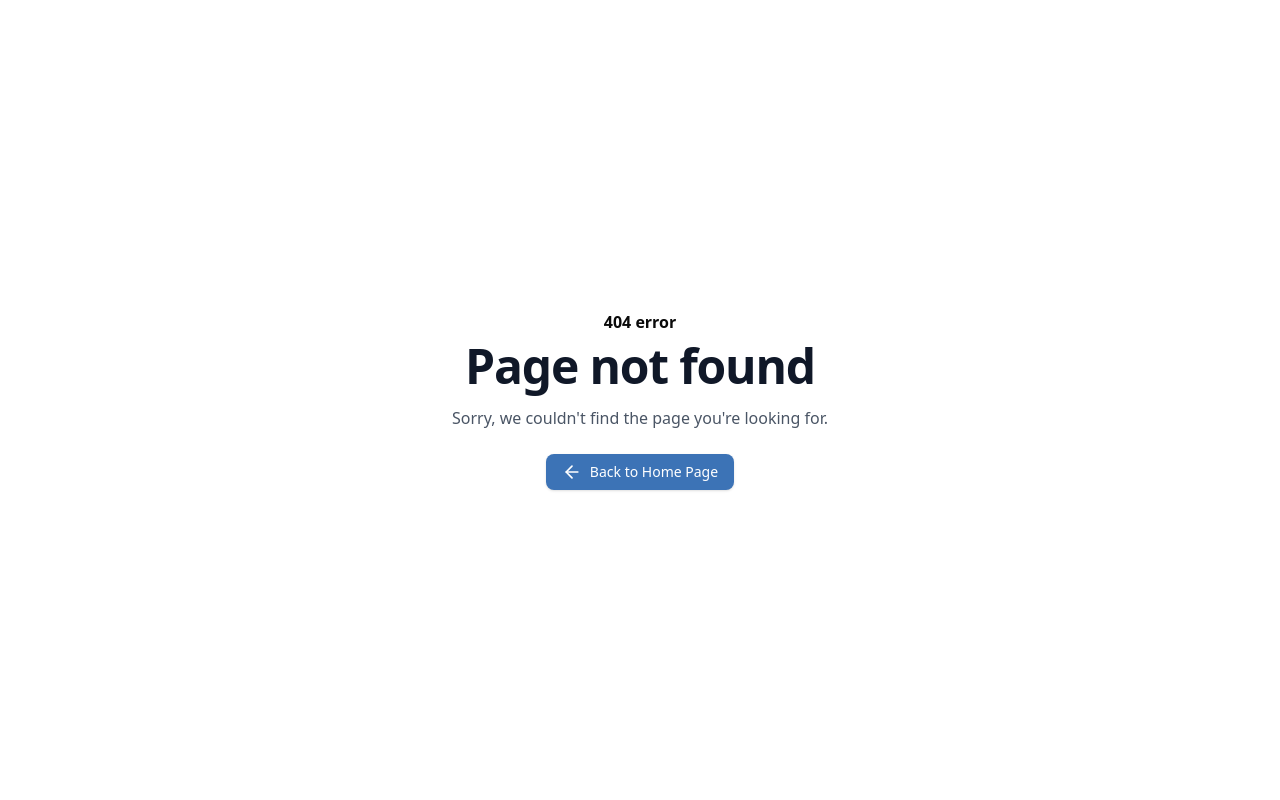
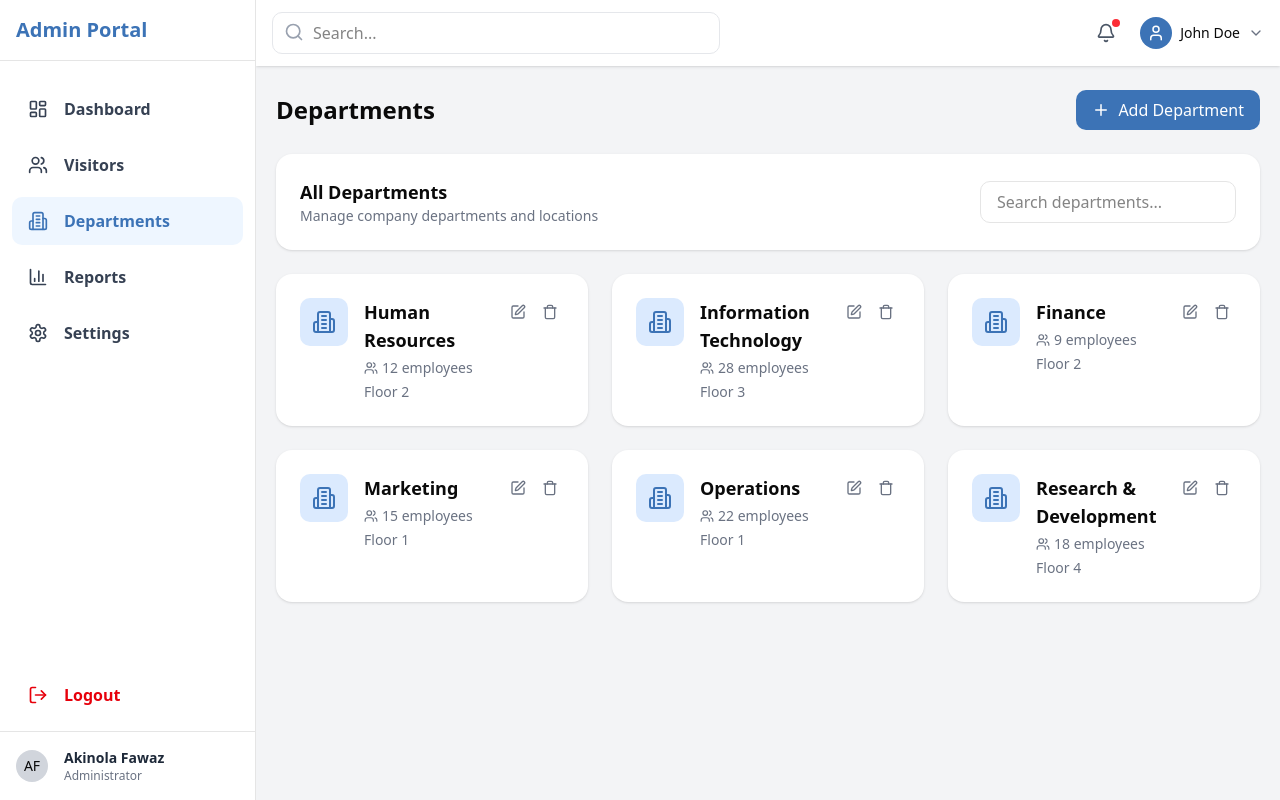
Before and after one commit to Phawaaaz/vms-fe, a React (Vite) app: page /admin/departments in a window 1280 px wide. Before the commit this address had no page. Built offline with nearby package versions, Linux system fonts and the light colour scheme.

Commit message:
implement departments page ui

```diff
--- /dev/null
+++ b/src/pages/admin/Departments.jsx
@@ -0,0 +1,81 @@
+import React from "react";
+import Card from "../../components/common/Card";
+import { Building2, Plus, Users, Edit, Trash } from "lucide-react";
+
+const mockDepartments = [
+  { id: 1, name: "Human Resources", employees: 12, location: "Floor 2" },
+  { id: 2, name: "Information Technology", employees: 28, location: "Floor 3" },
+  { id: 3, name: "Finance", employees: 9, location: "Floor 2" },
+  { id: 4, name: "Marketing", employees: 15, location: "Floor 1" },
+  { id: 5, name: "Operations", employees: 22, location: "Floor 1" },
+  { id: 6, name: "Research & Development", employees: 18, location: "Floor 4" },
+];
+
+const DepartmentCard = ({ department }) => (
+  <Card className="transition-all duration-300 hover:shadow-md">
+    <div className="flex items-start justify-between">
+      <div className="flex items-start">
+        <div className="p-3 bg-blue-100 rounded-lg text-[#3c73b6]">
+          <Building2 size={24} />
+        </div>
+        <div className="ml-4">
+          <h3 className="text-lg font-semibold">{department.name}</h3>
+          <div className="flex items-center mt-1 text-sm text-gray-500">
+            <Users size={14} className="mr-1" />
+            <span>{department.employees} employees</span>
+          </div>
+          <p className="text-sm text-gray-500 mt-1">{department.location}</p>
+        </div>
+      </div>
+      <div className="flex space-x-1">
+        <button className="p-1.5 text-gray-500 hover:text-blue-600 hover:bg-gray-100 rounded-lg transition-colors">
+          <Edit size={16} />
+        </button>
+        <button className="p-1.5 text-gray-500 hover:text-red-600 hover:bg-gray-100 rounded-lg transition-colors">
+          <Trash size={16} />
+        </button>
+      </div>
+    </div>
+  </Card>
+);
+
+const Departments = () => {
+  return (
+    <div className="space-y-6">
+      <div className="flex items-center justify-between mb-6">
+        <h1 className="text-2xl font-bold">Departments</h1>
+        <button className="flex items-center px-4 py-2 bg-[#3c73b6] text-white rounded-lg hover:bg-[#3c73b6]/90 transition-colors">
+          <Plus size={18} className="mr-2" />
+          Add Department
+        </button>
+      </div>
+
+      <Card className="mb-6">
+        <div className="flex flex-col md:flex-row items-start md:items-center justify-between">
+          <div>
+            <h2 className="text-lg font-semibold">All Departments</h2>
+            <p className="text-sm text-gray-500">
+              Manage company departments and locations
+            </p>
+          </div>
+
+          <div className="mt-4 md:mt-0">
+            <input
+              type="text"
+              placeholder="Search departments..."
+              className="px-4 py-2 border rounded-lg w-full md:w-64"
+            />
+          </div>
+        </div>
+      </Card>
+
+      <div className="grid grid-cols-1 md:grid-cols-2 lg:grid-cols-3 gap-6">
+        {mockDepartments.map((department) => (
+          <DepartmentCard key={department.id} department={department} />
+        ))}
+      </div>
+    </div>
+  );
+};
+
+export default Departments;
--- a/src/routes/routes.jsx
+++ b/src/routes/routes.jsx
@@ -8,7 +8,7 @@ import VisitorLists from "../pages/admin/VisitorLists";
 import VisitorDashboard from "../pages/visitors";
 
 // layouts
-import AdminLayout from "../layout/admin/Layout";
+import AdminLayout from "../layout/admin/layout";
 import AuthLayout from "../layout/auth/layout";
 import VisitorLayout from "../layout/visitor/layout";
 import Settings from "../pages/admin/Settings";
@@ -16,6 +16,7 @@ import Reports from "../pages/admin/Reports";
 import NotFoundPage from "../pages/NotFoundPage";
 import { Booking } from "../pages/visitors/Booking";
 import { Profile } from "../pages/visitors/Profile";
+import Departments from "../pages/admin/Departments";
 
 const router = createBrowserRouter([
   {
@@ -56,6 +57,7 @@ const router = createBrowserRouter([
           { path: "dashboard", element: <AdminDashboard /> },
           { path: "visitors", element: <VisitorLists /> },
           // { path: "visitor/:id", element: <VisitorDetail /> },
+          { path: "departments", element: <Departments /> },
           { path: "reports", element: <Reports /> },
           { path: "settings", element: <Settings /> },
         ],
```
